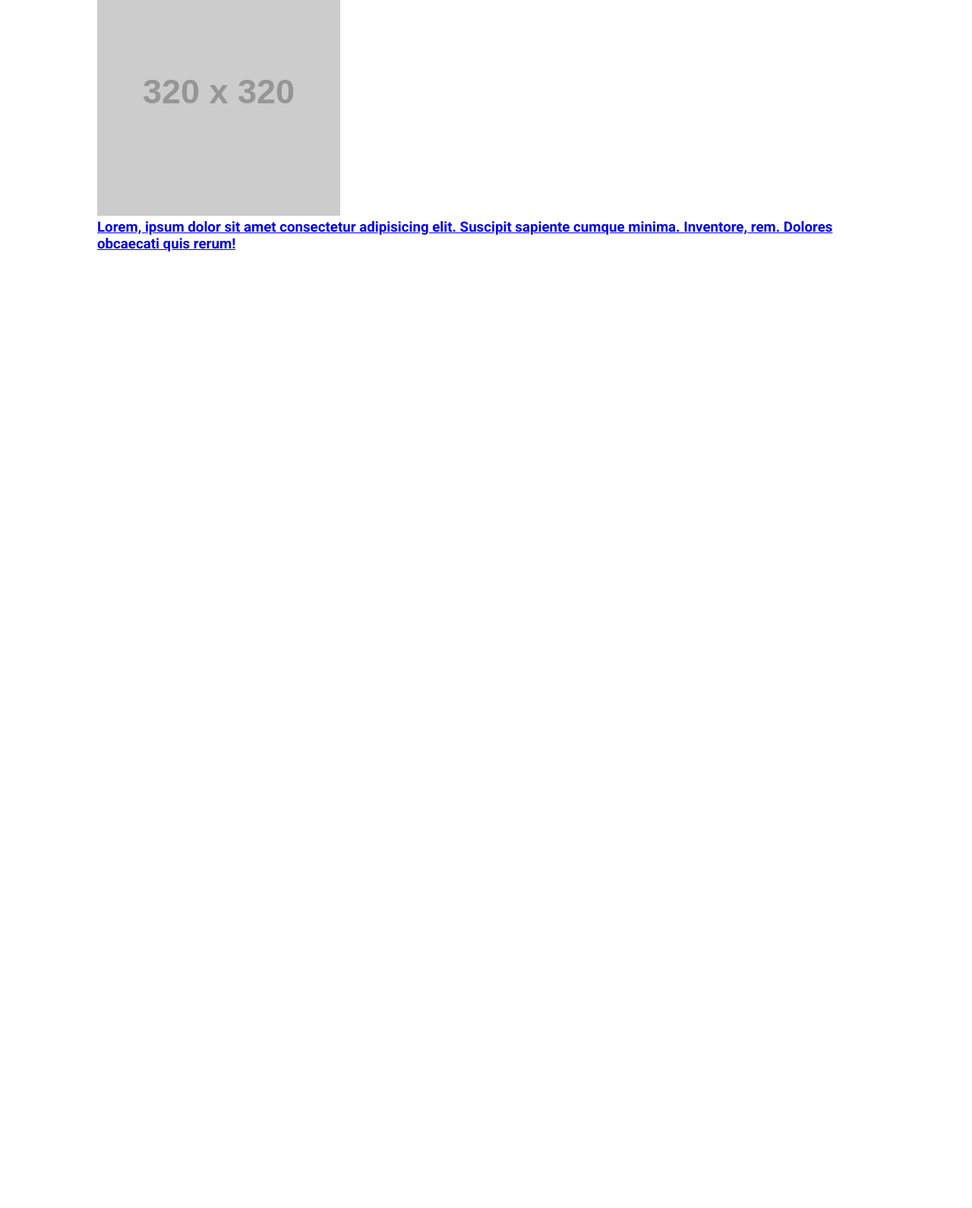
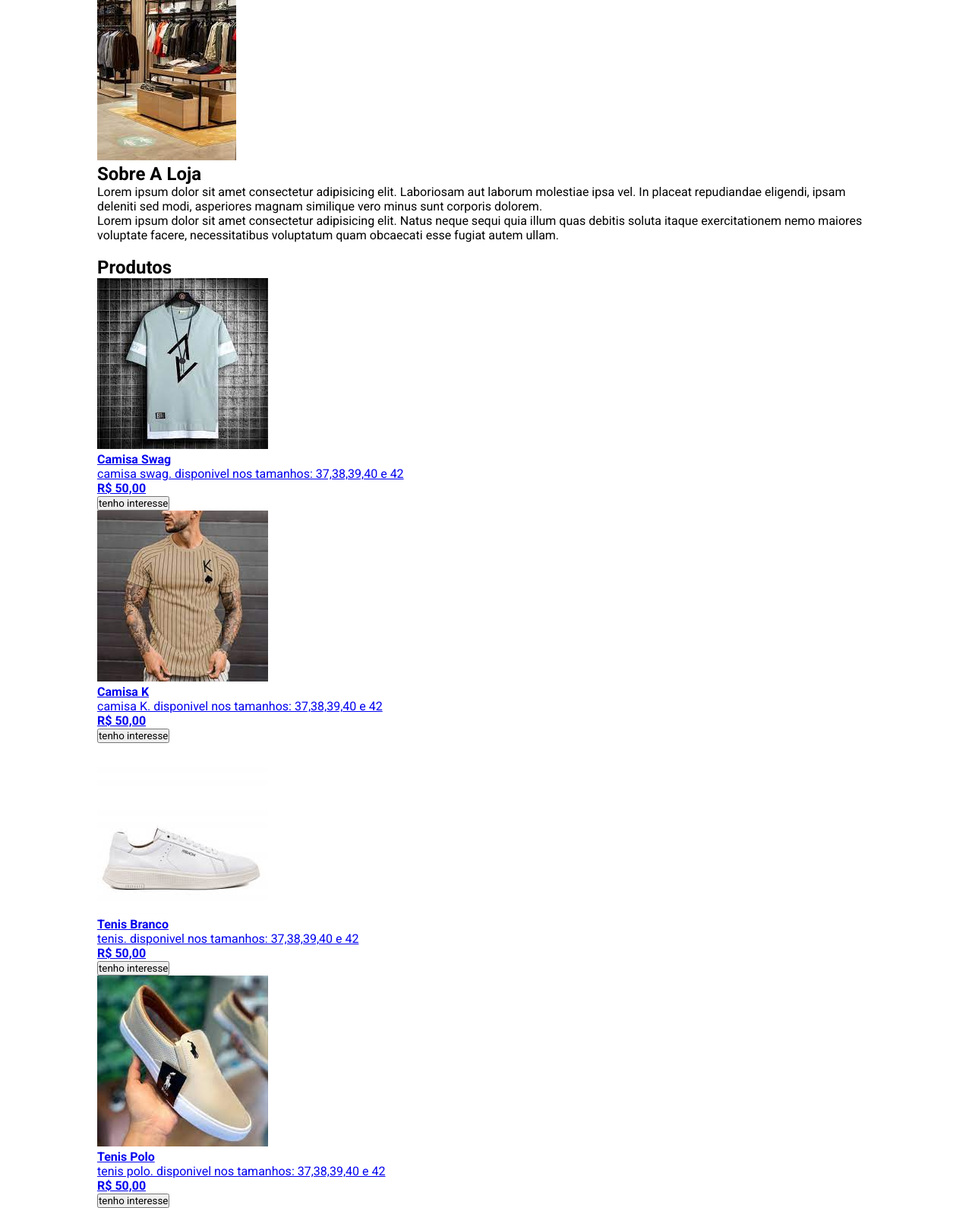
Before and after one commit to Luizferreira01/projeto-css, a plain HTML site: page index.html in a window 1280 px wide. Shown: the part 192-1782 px from the top of the page at 76% size. Before the commit the page ends 800 px from the top, so only its background shows below. Drawn offline with Linux system fonts and the light colour scheme; placeholder pictures from the web are drawn by us.

Commit message:
Update index.html

```diff
--- a/index.html
+++ b/index.html
@@ -12,51 +12,116 @@
 <body>
     <header>
         <div class="container">
-            <h1>lf modas</h1>
-            <form>
-                <ul class="menu">
+            <h1>Lf Modas</h1>
+        <nav>
+            <ul class="menu" >
                 <li>
-                        esportes
-                        <ul class="submenu">
+                    Roupas
+                    <ul class="submenu" >
                         <li>
-                                <a href="#">futebol</a>
+                            <a href="#">Camisa</a>
                         </li>
                         <li>
-                                <a href="#">basquete</a>
+                            <a href="#">Blusas</a>
                         </li>
                         <li>
-                                <a href="#">formula 1</a>
+                            <a href="#">Bermuda</a>
                         </li>
                     </ul>
                 </li>
                 <li>
-                        economia
+                    Calçados
                     <ul class="submenu">
                         <li>
-                                <a href="#">bolsa de valores</a>
+                            <a href="#">Tenis</a>
                         </li>
                         <li>
-                                <a href="#">imposto de renda</a>
+                            <a href="#">Chinelo</a>
                         </li>
                         <li>
-                                <a href="#">finanças pessoais</a>
+                            <a href="#">Sandalha</a>
                         </li>
                     </ul>
                 </li>
             </ul>
-            </form>
+        </nav>
         </div>
     </header>
-    <section class="container">
-        <h2>Sobre a loja</h2>
+    <section class="about" >
+        <div class="container">
+            <img class="store-front" src="/destaque.jpeg" alt="da loja game shop"/>
+            <div>
+                <h2>Sobre A Loja</h2>
+                <p>
+                    Lorem ipsum dolor sit amet consectetur adipisicing elit. Laboriosam aut laborum molestiae ipsa vel. In placeat repudiandae eligendi, ipsam deleniti sed modi, asperiores magnam similique vero minus sunt corporis dolorem.
+                </p>
+                <p>
+                    Lorem ipsum dolor sit amet consectetur adipisicing elit. Natus neque sequi quia illum quas debitis soluta itaque exercitationem nemo maiores voluptate facere, necessitatibus voluptatum quam obcaecati esse fugiat autem ullam.
+                </p>
+            </div>
+        </div>
+    </header>
+    <br/>
+    <div class="conteudo geral container">
+        <main>
+            <section class="destaque">
+                <h2 class="solid">Produtos</h2>
+                <div class="noticias">
                     <article class="noticia">
                         <a href="#">
-                <img src="https://via.placeholder.com/320x320">
-                <h3>
-                    Lorem, ipsum dolor sit amet consectetur adipisicing elit. Suscipit sapiente cumque minima. Inventore, rem. Dolores obcaecati quis rerum!
-                </h3>
+                            <img src="/camisa 1.jpeg">
+                            <h1 class="colorido">Camisa Swag</h1>
+                            <p>
+                                camisa swag. disponivel nos tamanhos: 37,38,39,40 e 42
+                            </p>
+                            <div class="price" >
+                                <strong>R$ 50,00</strong>
+                            </div>
+                            <button type="button">tenho interesse</button>
                         </a>
                     </article>
+                    <article class="noticia">
+                        <a href="#">
+                            <img src="/camisa 2.jpeg">
+                            <h1 class="colorido">Camisa K</h1>
+                            <p>
+                                camisa K. disponivel nos tamanhos: 37,38,39,40 e 42
+                            </p>
+                            <div class="price" >
+                                <strong>R$ 50,00</strong>
+                            </div>
+                            <button type="button">tenho interesse</button>
+                        </a>
+                    </article>
+                    <article class="noticia">
+                        <a href="#">
+                            <img src="/tenis 2.jpeg">
+                            <h1 class="colorido">Tenis Branco</h1>
+                            <p>
+                                tenis. disponivel nos tamanhos: 37,38,39,40 e 42
+                            </p>
+                            <div class="price" >
+                                <strong>R$ 50,00</strong>
+                            </div>
+                            <button type="button">tenho interesse</button>
+                        </a>
+                    </article>
+                    <article class="noticia">
+                        <a href="#">
+                            <img src="/tenis.jpeg">
+                            <h1 class="colorido">Tenis Polo</h1>
+                            <p>
+                                tenis polo. disponivel nos tamanhos: 37,38,39,40 e 42
+                            </p>
+                            <div class="price" >
+                                <strong>R$ 50,00</strong>
+                            </div>
+                            <button type="button">tenho interesse</button>
+                        </a>
+                    </article>
+                </div>
             </section>
+        </main>
+    </div>
 </body>
 </html>
```
Lines whose indentation alone changed are shown as unchanged.
